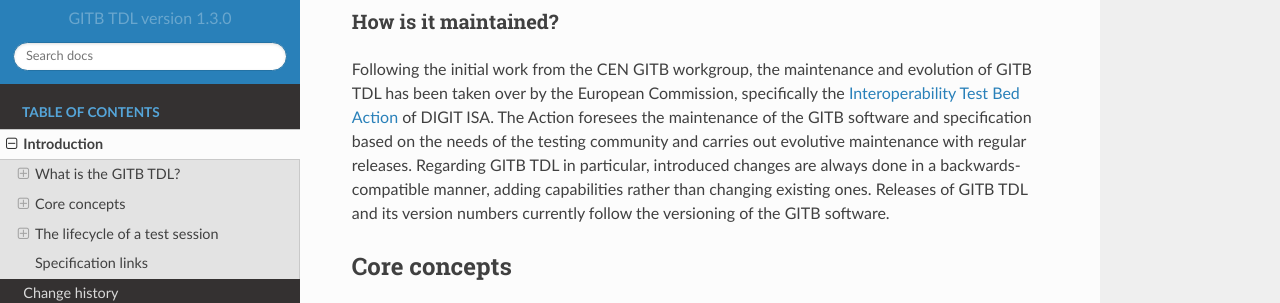
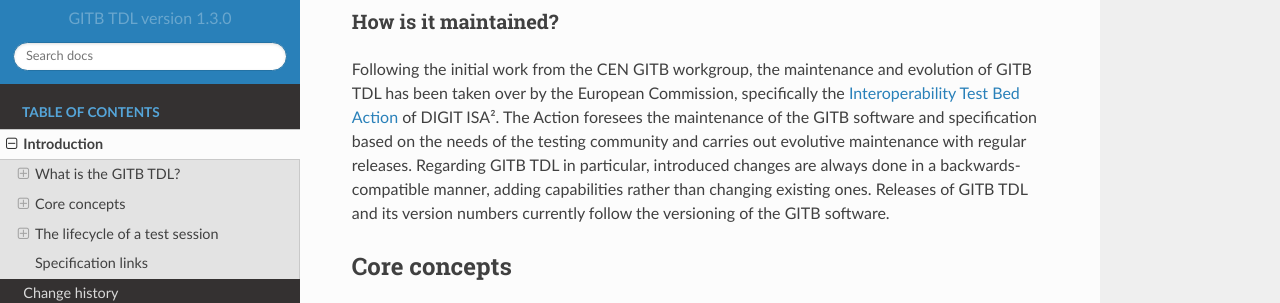
Before and after one commit to ISAITB/docs-tdl, a Sphinx documentation site: the page built from source/introduction/index.rst, in a window 1280 px wide and 900 px high, scrolled down 1116 px. Shown: the part 150-453 px from the top of the window. Built offline with Sphinx 7.4.7 and the Read the Docs theme 2.0.0, drawn with Linux system fonts in a browser that asks for light colours; some of the changed text lies outside the part shown.

Commit message:
Corrected label for ISA

```diff
--- a/source/conf.py
+++ b/source/conf.py
@@ -20,8 +20,8 @@
 # -- Project information -----------------------------------------------------
 
 project = 'GITB TDL Documentation'
-copyright = '2018, European Commission, DIGIT ISA'
-author = 'European Commission, DIGIT ISA'
+copyright = '2018, European Commission, DIGIT ISA²'
+author = 'European Commission, DIGIT ISA²'
 
 # The short X.Y version
 version = 'GITB TDL version 1.3.0'
@@ -134,7 +134,7 @@
 #  author, documentclass [howto, manual, or own class]).
 latex_documents = [
     (master_doc, 'GITBTDL.tex', 'GITB TDL Documentation',
-     'DIGIT ISA', 'manual'),
+     'DIGIT ISA²', 'manual'),
 ]
 
 
--- a/source/introduction/index.rst
+++ b/source/introduction/index.rst
@@ -59,7 +59,7 @@
 ~~~~~~~~~~~~~~~~~~~~~
 
 Following the initial work from the CEN GITB workgroup, the maintenance and evolution of GITB TDL has been taken over
-by the European Commission, specifically the `Interoperability Test Bed Action`_ of DIGIT ISA. The Action foresees the
+by the European Commission, specifically the `Interoperability Test Bed Action`_ of DIGIT ISA². The Action foresees the
 maintenance of the GITB software and specification based on the needs of the testing community and carries out evolutive
 maintenance with regular releases. Regarding GITB TDL in particular, introduced changes are always done in a backwards-compatible manner, adding
 capabilities rather than changing existing ones. Releases of GITB TDL and its version numbers currently follow the
```
